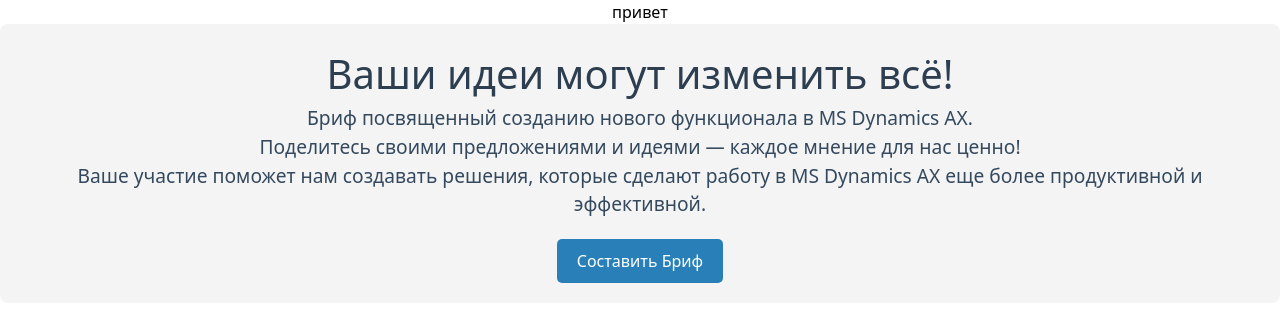
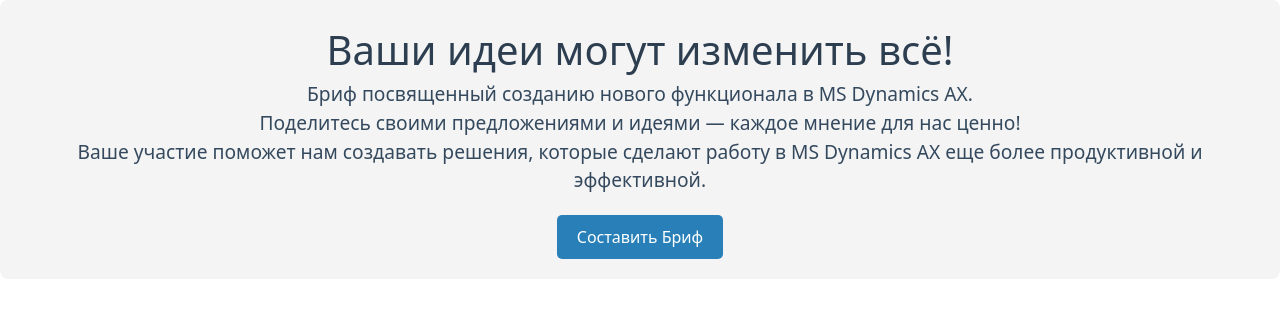
Before and after one commit to OlyaOlsh/BriefTechFormReact, a React (Create React App) app: page / in a window 1280 px wide. Shown: the top 322 px of the page. Built offline with nearby package versions, Linux system fonts and the light colour scheme.

Commit message:
2_change

```diff
--- a/src/App.js
+++ b/src/App.js
@@ -12,7 +12,6 @@
 
   return (
     <div className="App">
-          <div>привет</div>
           <Routes>
           <Route path ="/" element = {<Home/>}/>
           <Route path ="/briefform" element = {<BriefForm/>}/>
```
